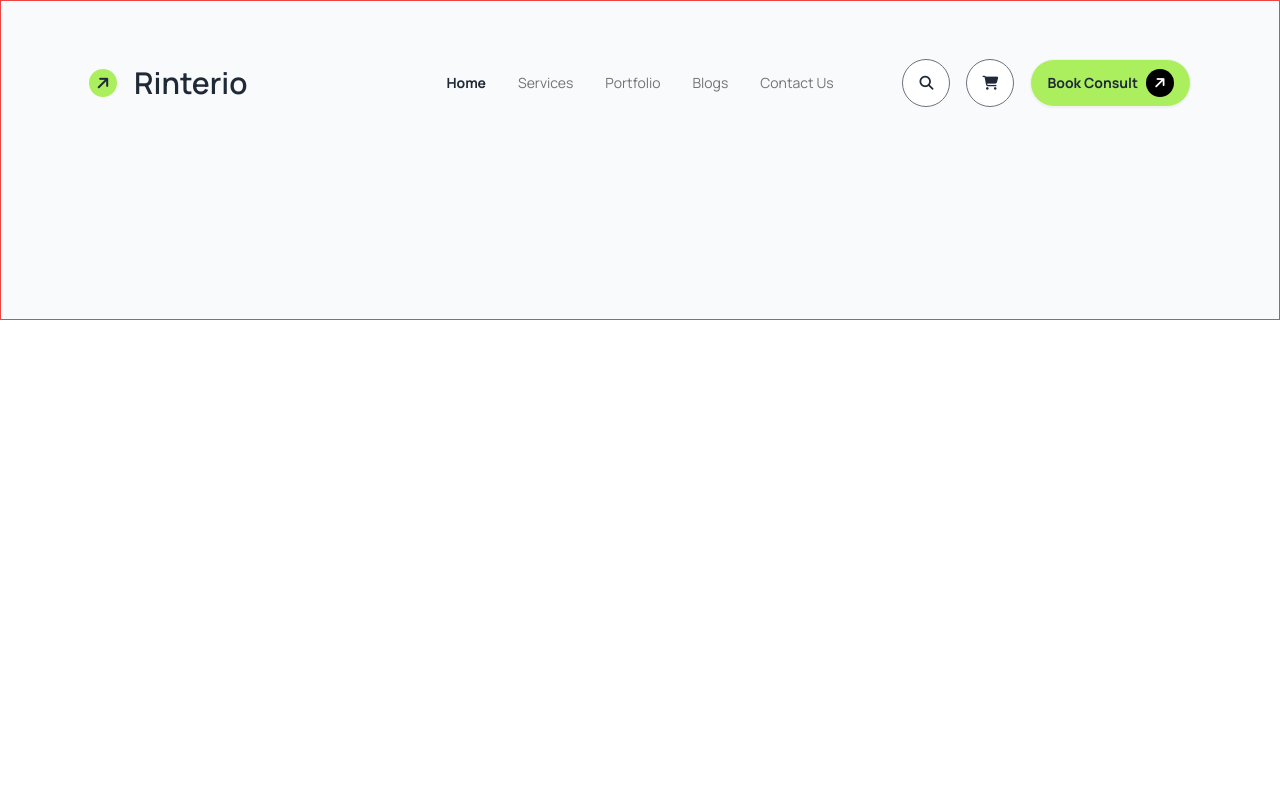
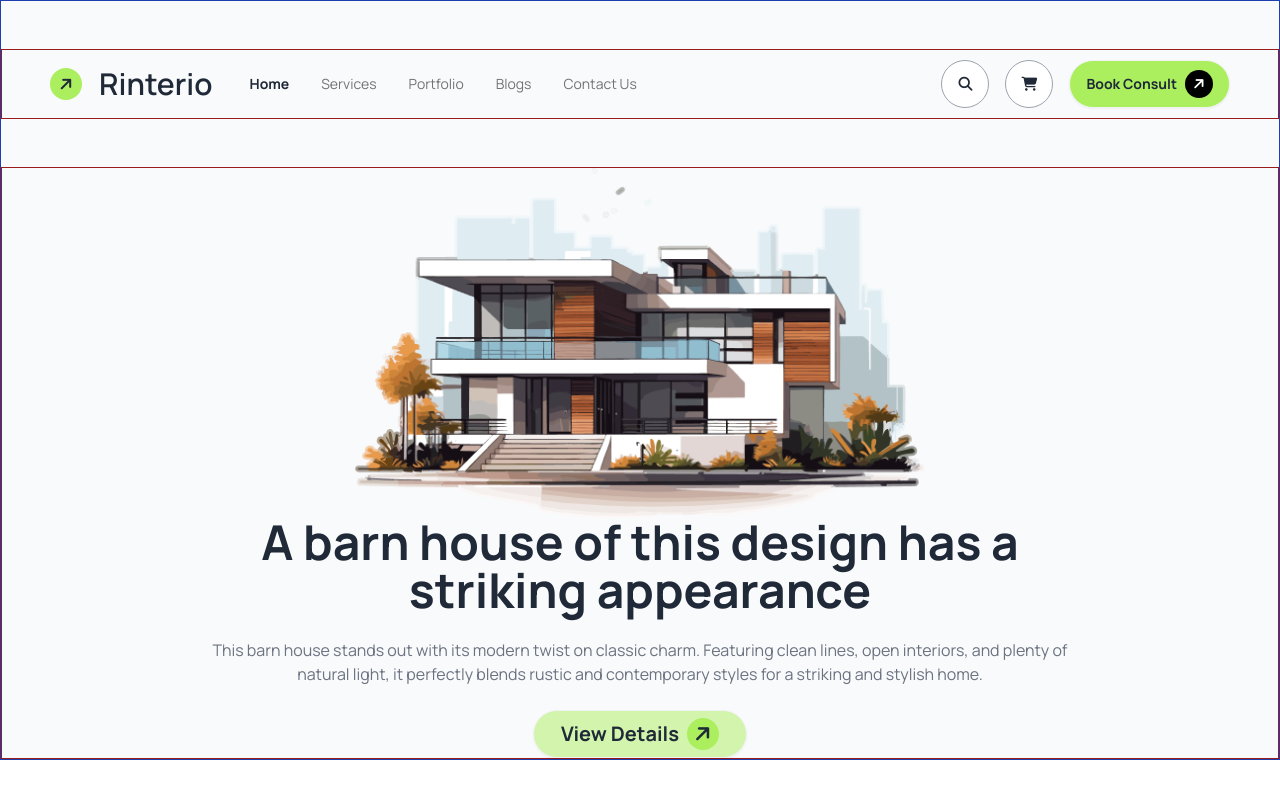
Before and after one commit to alaminsaleh/assignment-3-checking, a plain HTML site: page index.html in a window 1280 px wide. Drawn offline with nearby package versions, Linux system fonts and the light colour scheme.

Commit message:
Added new styles

```diff
--- a/index.html
+++ b/index.html
@@ -4,7 +4,7 @@
 <head>
   <meta charset="UTF-8">
   <meta name="viewport" content="width=device-width, initial-scale=1.0">
-  <title>Rinterio</title>
+  <title>CHECK</title>
   <!-- DaisyUI + Tailwind CDN -->
   <link href="https://cdn.jsdelivr.net/npm/daisyui@4.12.10/dist/full.min.css" rel="stylesheet" type="text/css" />
   <script src="https://cdn.tailwindcss.com"></script>
@@ -42,13 +42,13 @@
 <body class="font-Manrope">
   <!-- Navbar and Banner section -->
   <header
-    class="lg:px-20 px-5 pt-12 border border-5 border-red-500 h-80 bg-gradient-to-r from-gray-50 to-gray-50">
-    <nav class="h-full">
+    class="  pt-12 bg-gradient-to-r from-gray-50 to-gray-50 border border-5 border-blue-800">
+    <nav class="border border-5 border-red-800 md:container mx-auto md:px-10">
       <div class="navbar">
-        <div class="navbar-start">
+        <div class="">
           <div>
             <i
-              class="fa-solid fa-arrow-right bg-[#ABEF5F] h-7 w-7 rounded-full flex items-center justify-center -rotate-45"></i>
+              class="fa-solid fa-arrow-right bg-[#ABEF5F] h-8 w-8 rounded-full flex items-center justify-center -rotate-45"></i>
           </div>
           <a class="btn btn-ghost text-3xl">Rinterio</a>
         </div>
@@ -64,12 +64,12 @@
         <div class="navbar-end gap-4">
           <!-- Search button -->
           <button
-            class="hidden lg:block btn btn-ghost btn-circle border border-5 bg-[#FFFFFF] border-gray-500 rounded-full w-12 h-12">
+            class="hidden lg:block btn btn-ghost btn-circle border border-5 bg-[#FFFFFF] border-gray-400 rounded-full w-12 h-12">
             <i class="fa-solid fa-magnifying-glass p-2"></i>
           </button>
           <!-- Shop Icon -->
           <button
-            class="hidden lg:block btn btn-ghost btn-circle bg-[#FFFFFF] border border-5 border-gray-500 rounded-full w-12 h-12">
+            class="hidden lg:block btn btn-ghost btn-circle bg-[#FFFFFF] border border-5 border-gray-400 rounded-full w-12 h-12">
             <i class="fa-solid fa-cart-shopping p-2"></i>
           </button>
           <a class="hidden lg:inline-flex btn bg-[#ABEF5F] rounded-full font-bold">Book Consult <i
@@ -77,11 +77,32 @@
           </a>
           <!-- Menu Button -->
           <div tabindex="0" role="button" class="btn btn-ghost lg:hidden border border-5 bg-[#FFFFFF] border-gray-400 rounded-full w-12 h-12">
-            <i class="fa-solid fa-bars fa-xl"></i>
+            <i class="fa-solid fa-bars fa-xl p-2 text-gray-600"></i>
           </div>
         </div>
       </div>
     </nav>
+
+    <!-- A burn house section -->
+    <section class="mt-12 border border-5 border-red-800 md:container mx-auto md:px-10">
+      <div class="flex flex-col justify-center items-center ">
+        <div>
+          <img class="lg:px-36 px-6" src="./assets/banner.png" alt="">
+        </div>
+        <div class="text-center space-y-6">
+          <h1 class="lg:text-5xl text-3xl font-bold ">A barn house of this design has a <br> striking appearance</h1>
+          <p class="text-gray-500">This barn house stands out with its modern twist on classic charm. Featuring clean lines, open interiors, and plenty of <span class="hidden lg:inline"><br></span> natural light, it perfectly blends rustic and contemporary styles for a striking and stylish home.</p>
+          <!-- Button -->
+          <button class="btn w-full lg:w-1/4 bg-[#ABEF5F80] rounded-full font-bold text-xl px-6">
+            View Details
+            <div>
+              <i
+                class="fa-solid fa-arrow-right bg-[#ABEF5F] h-8 w-8 rounded-full flex items-center justify-center -rotate-45"></i>
+            </div>
+          </button>
+        </div>
+      </div>
+    </section>
 
     <!-- Banner Section -->
 
```
